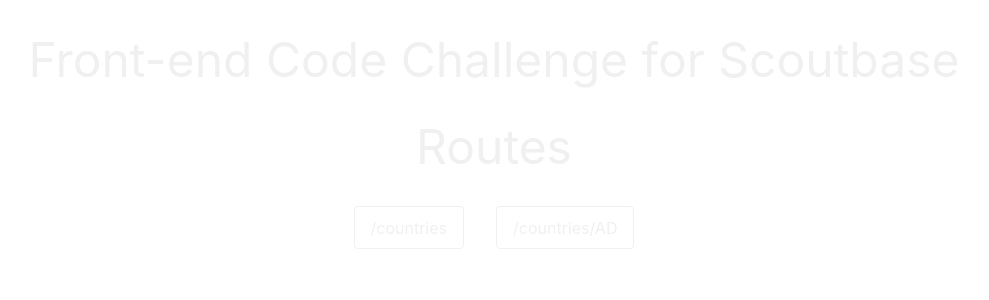
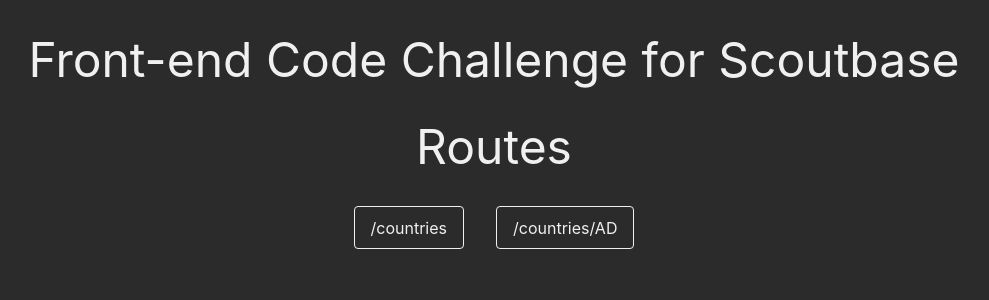
Before and after one commit to francisudeji/create-react-app, a React (Create React App) app: page / in a window 1280 px wide. Shown: the top 300 px of the page, without its empty margins (146-1135 px from the left). Built offline with nearby package versions, Linux system fonts and the light colour scheme.

Commit message:
Add styles to normalise

```diff
--- a/src/index.css
+++ b/src/index.css
@@ -22,6 +22,10 @@
 
 body {
   margin: 0;
+  padding: 0;
+  border: 0;
+  overflow-x: hidden;
+  background: #2b2b2b;
   font-family: -apple-system, BlinkMacSystemFont, 'Segoe UI', 'Roboto', 'Oxygen',
     'Ubuntu', 'Cantarell', 'Fira Sans', 'Droid Sans', 'Helvetica Neue',
     sans-serif;
```
